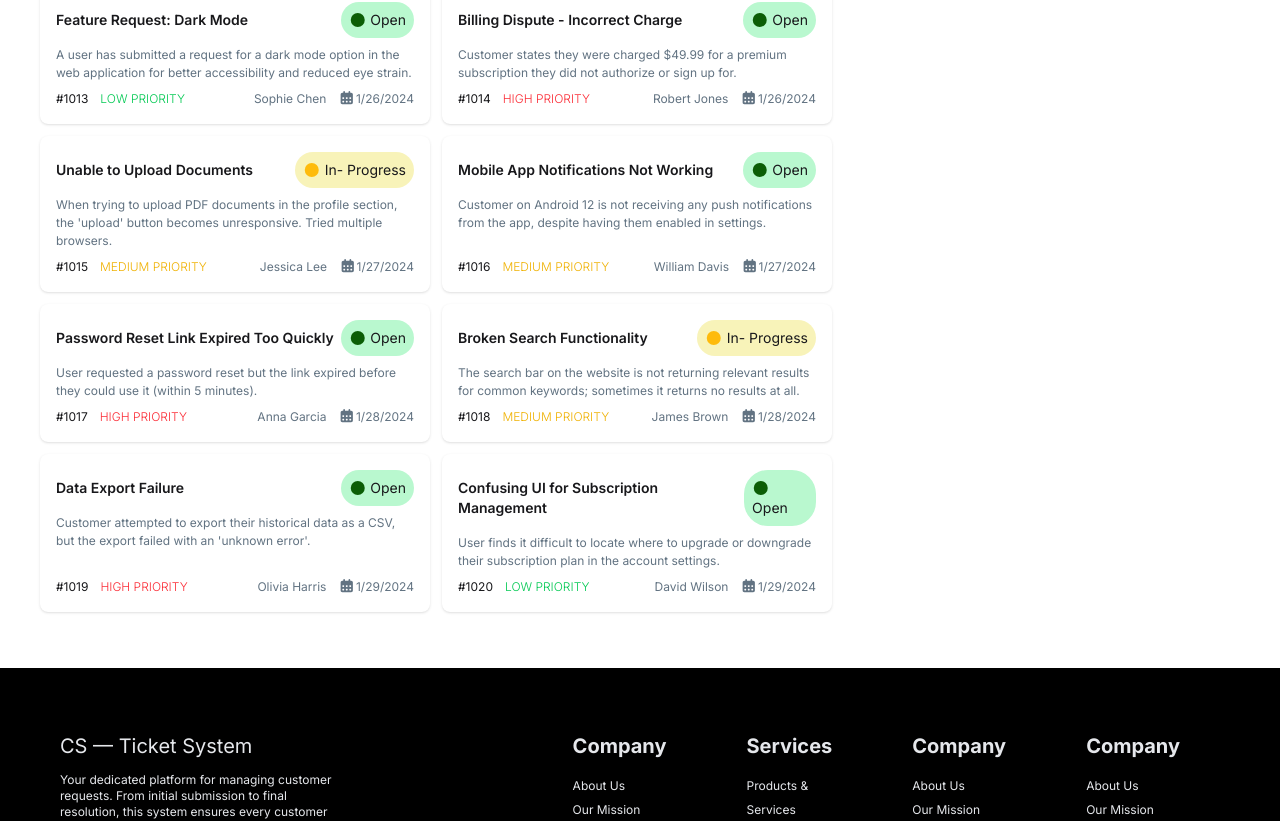
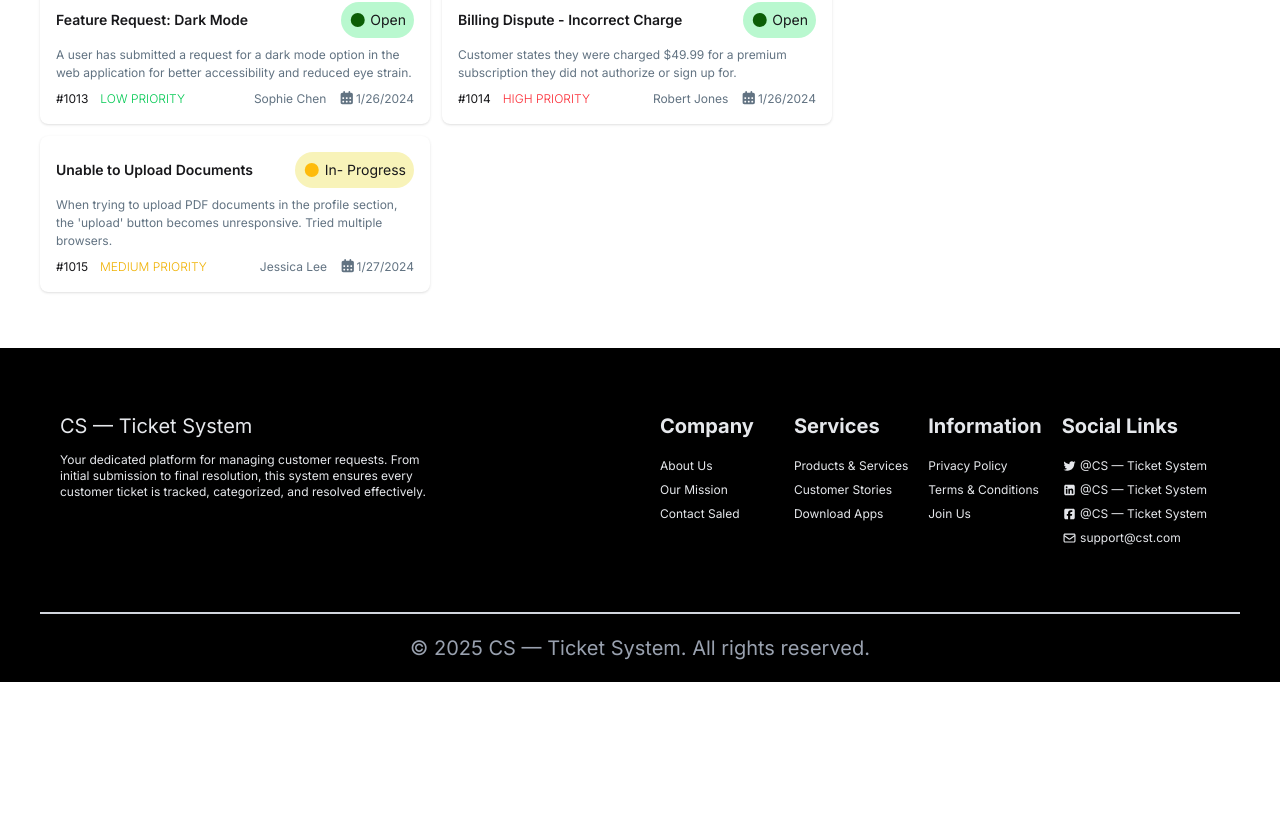
Before and after one commit to Rabbi01521/customer-support-zone-assignment-2, a React (Vite) app: page / in a window 1280 px wide. Shown: the part 1389-2210 px from the top of the page. After the commit the page ends 2071 px from the top, so only its background shows below. Built offline with nearby package versions, Linux system fonts and the light colour scheme.

Commit message:
footer update

```diff
--- a/public/tickets.json
+++ b/public/tickets.json
@@ -133,50 +133,5 @@
     "priority": "MEDIUM",
     "assignee": "Jessica Lee",
     "date": "1/27/2024"
-  },
-  {
-    "id": 1016,
-    "title": "Mobile App Notifications Not Working",
-    "description": "Customer on Android 12 is not receiving any push notifications from the app, despite having them enabled in settings.",
-    "status": "Open",
-    "priority": "MEDIUM",
-    "assignee": "William Davis",
-    "date": "1/27/2024"
-  },
-  {
-    "id": 1017,
-    "title": "Password Reset Link Expired Too Quickly",
-    "description": "User requested a password reset but the link expired before they could use it (within 5 minutes).",
-    "status": "Open",
-    "priority": "HIGH",
-    "assignee": "Anna Garcia",
-    "date": "1/28/2024"
-  },
-  {
-    "id": 1018,
-    "title": "Broken Search Functionality",
-    "description": "The search bar on the website is not returning relevant results for common keywords; sometimes it returns no results at all.",
-    "status": "In- Progress",
-    "priority": "MEDIUM",
-    "assignee": "James Brown",
-    "date": "1/28/2024"
-  },
-  {
-    "id": 1019,
-    "title": "Data Export Failure",
-    "description": "Customer attempted to export their historical data as a CSV, but the export failed with an 'unknown error'.",
-    "status": "Open",
-    "priority": "HIGH",
-    "assignee": "Olivia Harris",
-    "date": "1/29/2024"
-  },
-  {
-    "id": 1020,
-    "title": "Confusing UI for Subscription Management",
-    "description": "User finds it difficult to locate where to upgrade or downgrade their subscription plan in the account settings.",
-    "status": "Open",
-    "priority": "LOW",
-    "assignee": "David Wilson",
-    "date": "1/29/2024"
   }
 ]
--- a/src/App.jsx
+++ b/src/App.jsx
@@ -1,6 +1,5 @@
 import { Suspense, useState } from "react";
-import { ToastContainer, toast } from "react-toastify"; // Added toast
-// import "react-toastify/dist/React-Toastify.css";
+import { ToastContainer, toast } from "react-toastify";
 import "./App.css";
 import CustomerTicketsSection from "./components/CustomerTicketsSection/CustomerTicketsSection";
 import Footer from "./components/Footer/Footer";
@@ -17,37 +16,26 @@ const customerTicketPromise = fetchCustomerTickets();
 
 function App() {
   // --- STATE MANAGEMENT ---
-  // tickets: Represents tickets currently "In Progress" (Task Status Section)
   const [tickets, setTickets] = useState([]);
-  // resolved: Represents tickets that have been completed
   const [resolved, setResolved] = useState([]);
-  // customerTicketsData: Represents the main list of available tickets
   const [customerTicketsData, setCustomerTicketsData] = useState([]);
 
-  /**
-   * handleRemoveTickets (The "Complete" Logic)
-   * This function triggers when the "Complete" button is clicked in the Task Status.
-   */
   const handleRemoveTickets = (taskTicket) => {
     // 1. Remove from "In Progress" (Right Side)
-    // This removes the ticket from the task tracking area
     const updatedInProgress = tickets.filter(
       (ticket) => ticket.id !== taskTicket.id,
     );
     setTickets(updatedInProgress);
 
-    // 2. Remove from "Customer Tickets" (Left Side / Available List)
-    // This ensures the ticket is gone from the main list permanently
+    // 2. Remove from "Customer Tickets"
     const updatedCustomerData = customerTicketsData.filter(
       (cus) => cus.id !== taskTicket.id,
     );
     setCustomerTicketsData(updatedCustomerData);
 
     // 3. Add to "Resolved" List
-    // This updates the Banner count for resolved tickets
     setResolved([...resolved, taskTicket]);
 
-    // 4. Stylish Notification
     toast.success(`Ticket #${taskTicket.id} marked as Resolved!`, {
       position: "bottom-right",
       autoClose: 2000,
@@ -57,10 +45,6 @@ function App() {
   return (
     <>
       <Navbar />
-
-      {/* StatusOverview acts as your Banner.
-          The counts are derived from: tickets.length (In Progress) and resolved.length (Resolved)
-      */}
       <StatusOverview tickets={tickets} resolved={resolved} />
 
       <Suspense
@@ -72,9 +56,9 @@ function App() {
       >
         <CustomerTicketsSection
           setTickets={setTickets}
-          tickets={tickets} // Current In-Progress tickets
+          tickets={tickets}
           customerTicketPromis={customerTicketPromise}
-          handleRemoveTickets={handleRemoveTickets} // Passing the completion logic
+          handleRemoveTickets={handleRemoveTickets}
           resolved={resolved}
           setResolved={setResolved}
           customerTicketsData={customerTicketsData}
--- a/src/components/CustomerTicketsSection/CustomerTicketsSection.jsx
+++ b/src/components/CustomerTicketsSection/CustomerTicketsSection.jsx
@@ -6,7 +6,7 @@ import TicketList from "../TicketList/TicketList";
 
 const CustomerTicketsSection = ({ customerTicketPromis, tickets, setTickets,handleRemoveTickets,resolved, setResolved, setCustomerTicketsData, customerTicketsData }) => {
   const customerTikets = use(customerTicketPromis);
-  console.log(customerTikets);
+  // console.log(customerTikets);
   setCustomerTicketsData(customerTikets)
   return (
     <div className="max-w-[1200px] mx-auto pb-14 grid lg:grid-cols-3 gap-6">
--- a/src/components/Footer/Footer.jsx
+++ b/src/components/Footer/Footer.jsx
@@ -1,21 +1,29 @@
+import { faSquareFacebook } from "@fortawesome/free-brands-svg-icons/faSquareFacebook";
+import { faSquareLinkedin } from "@fortawesome/free-brands-svg-icons/faSquareLinkedin";
+import { faTwitter } from "@fortawesome/free-brands-svg-icons/faTwitter";
+import { faEnvelope } from "@fortawesome/free-regular-svg-icons";
+import { FontAwesomeIcon } from "@fortawesome/react-fontawesome";
+
 const Footer = () => {
   return (
     <div className="bg-black">
       <div className="max-w-[1200px] mx-auto text-gray-200 border-b-2 border-gray-300 py-16 px-5">
-        <div className="lg:flex">
+        <div className="lg:grid lg:grid-cols-2">
           <div className="">
             <h1 className="mb-3 text-xl lg:text-xl">CS — Ticket System</h1>
-            <p className="text-xs pr-50">
-              Your dedicated platform for managing customer requests. From initial submission to final resolution, this system ensures every customer ticket is tracked, categorized, and resolved effectively.
+            <p className="text-xs md:pr-0 lg:pr-50">
+              Your dedicated platform for managing customer requests. From
+              initial submission to final resolution, this system ensures every
+              customer ticket is tracked, categorized, and resolved effectively.
             </p>
           </div>
 
-          <div className="lg:flex">
-            <div className="lg:px-10 mt-5 lg:mt-0">
+          <div className="lg:flex md:grid md:grid-cols-2 md:gap-5">
+            <div className="lg:px-5  mt-5 lg:mt-0">
               <h2 className="mb-3 text-xl font-bold lg:text-xl">Company</h2>
               <ul>
                 <li>
-                  <a className="text-xs " href="#">
+                  <a className="text-xs" href="#">
                     About Us
                   </a>
                 </li>
@@ -31,7 +39,7 @@ const Footer = () => {
                 </li>
               </ul>
             </div>
-            <div className="lg:px-10 mt-5 lg:mt-0">
+            <div className="lg:px-0 mt-5 lg:mt-0">
               <h2 className="mb-3 text-xl font-bold lg:text-xl">Services</h2>
               <ul>
                 <li>
@@ -51,42 +59,49 @@ const Footer = () => {
                 </li>
               </ul>
             </div>
-            <div className="lg:px-10 mt-5 lg:mt-0">
-              <h2 className="mb-3 text-xl font-bold lg:text-xl">Company</h2>
+            <div className="lg:px-0 mt-5 lg:mt-0">
+              <h2 className="mb-3 text-xl font-bold lg:text-xl">Information</h2>
               <ul>
                 <li>
-                  <a className="text-xs  " href="#">
-                    About Us
+                  <a className="text-xs" href="#">
+                    Privacy Policy
                   </a>
                 </li>
                 <li>
-                  <a className="text-xs  " href="#">
-                    Our Mission
+                  <a className="text-xs" href="#">
+                    Terms & Conditions
                   </a>
                 </li>
                 <li>
-                  <a className="text-xs  " href="#">
-                    Contact Saled
+                  <a className="text-xs" href="#">
+                    Join Us
                   </a>
                 </li>
               </ul>
             </div>
-            <div className="lg:px-10 mt-5 lg:mt-0">
-              <h2 className="mb-3 text-xl font-bold lg:text-xl">Company</h2>
+            <div className="lg:px-0 mt-5 lg:mt-0">
+              <h2 className="mb-3 text-xl font-bold lg:text-xl">
+                Social Links
+              </h2>
               <ul>
                 <li>
-                  <a className="text-xs  " href="#">
-                    About Us
+                  <a className="text-xs items-center" href="#">
+                   <FontAwesomeIcon icon={faTwitter} /> @CS — Ticket System{" "}
                   </a>
                 </li>
                 <li>
-                  <a className="text-xs  " href="#">
-                    Our Mission
+                  <a className="text-xs" href="#">
+                   <FontAwesomeIcon icon={faSquareLinkedin} /> @CS — Ticket System
                   </a>
                 </li>
                 <li>
-                  <a className="text-xs  " href="#">
-                    Contact Saled
+                  <a className="text-xs" href="#">
+                   <FontAwesomeIcon icon={faSquareFacebook} /> @CS — Ticket System
+                  </a>
+                </li>
+                <li>
+                  <a className="text-xs" href="#">
+                    <FontAwesomeIcon icon={faEnvelope} /> support@cst.com
                   </a>
                 </li>
               </ul>
@@ -96,7 +111,7 @@ const Footer = () => {
       </div>
 
       <div className="text-center py-5">
-        <span className="text-gray-400 text-xs lg:text-xl ">
+        <span className="text-gray-400 text-xs lg:text-xl md:text-xs">
           © 2025 CS — Ticket System. All rights reserved.
         </span>
       </div>
--- a/src/components/SelectedTicket/SelectedTicket.jsx
+++ b/src/components/SelectedTicket/SelectedTicket.jsx
@@ -1,7 +1,7 @@
 const SelectedTicket = ({ticket,handleRemoveTickets}) => {
 
     const handleRemoveTask = () =>{
-    console.log(ticket)
+    // console.log(ticket)
     handleRemoveTickets(ticket)
   }
 
--- a/src/components/TaskStatusCard/TaskStatusCard.jsx
+++ b/src/components/TaskStatusCard/TaskStatusCard.jsx
@@ -6,7 +6,7 @@ const TaskStatusCard = ({ tickets,handleRemoveTickets,customerTikets }) => {
   return (
     <div className="grid grid-cols-1 gap-3 mb-6">
       {tickets.map((ticket) => (
-        <SelectedTicket tickets={tickets} ticket={ticket} handleRemoveTickets={handleRemoveTickets} customerTikets={customerTikets}></SelectedTicket>
+        <SelectedTicket key={ticket.id} tickets={tickets} ticket={ticket} handleRemoveTickets={handleRemoveTickets} customerTikets={customerTikets}></SelectedTicket>
       ))}
     </div>
   );
--- a/src/components/TicketList/TicketList.jsx
+++ b/src/components/TicketList/TicketList.jsx
@@ -7,7 +7,10 @@ const TicketList = ({ tickets, setTickets, customerTicketsData }) => {
     // console.log(ticketData)
     const newTaskStatus = [...tickets, ticketData]
     setTickets(newTaskStatus)
-    toast("Customer Ticket Added Succsessfully")
+    toast.success(`Ticket #${ticketData.id} is now In Progres`, {
+      position: "bottom-right",
+      autoClose: 2000,
+    });
   }
 
   return (
```
